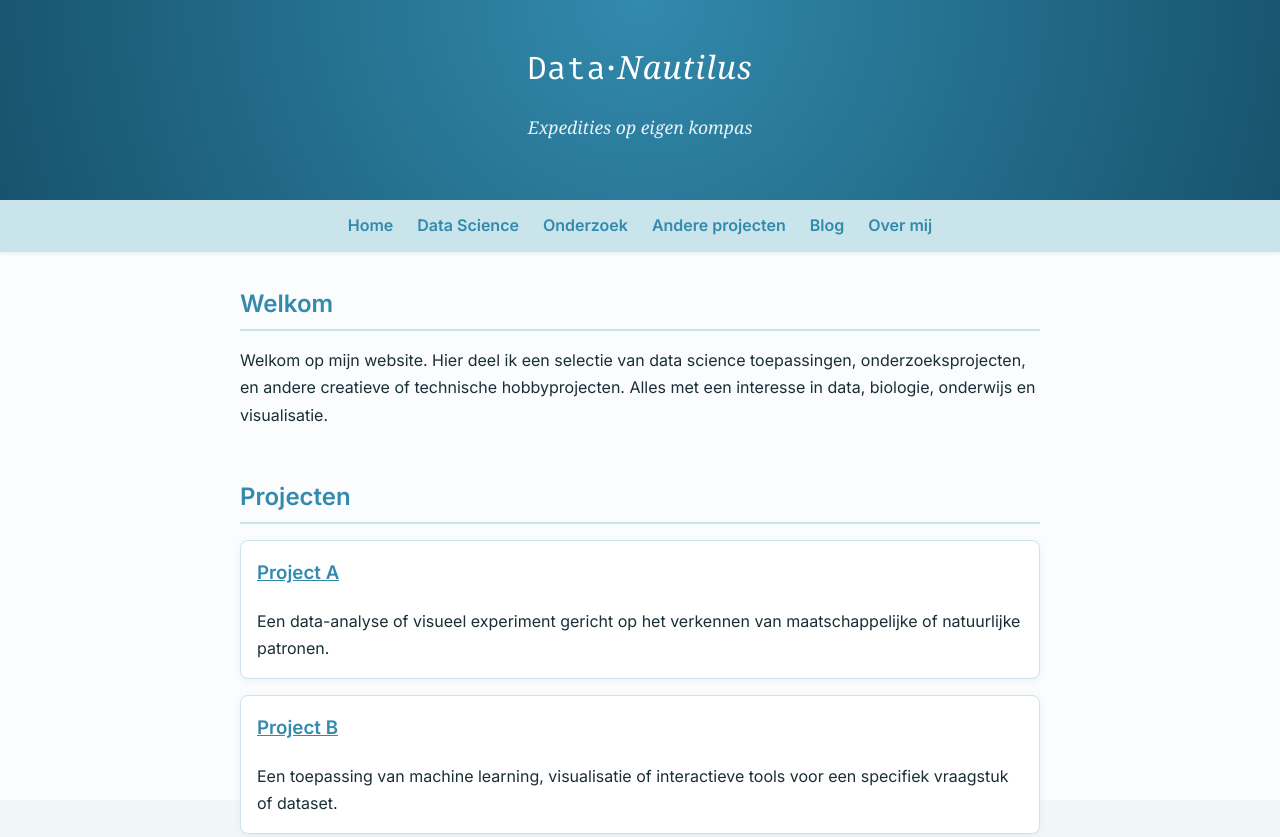
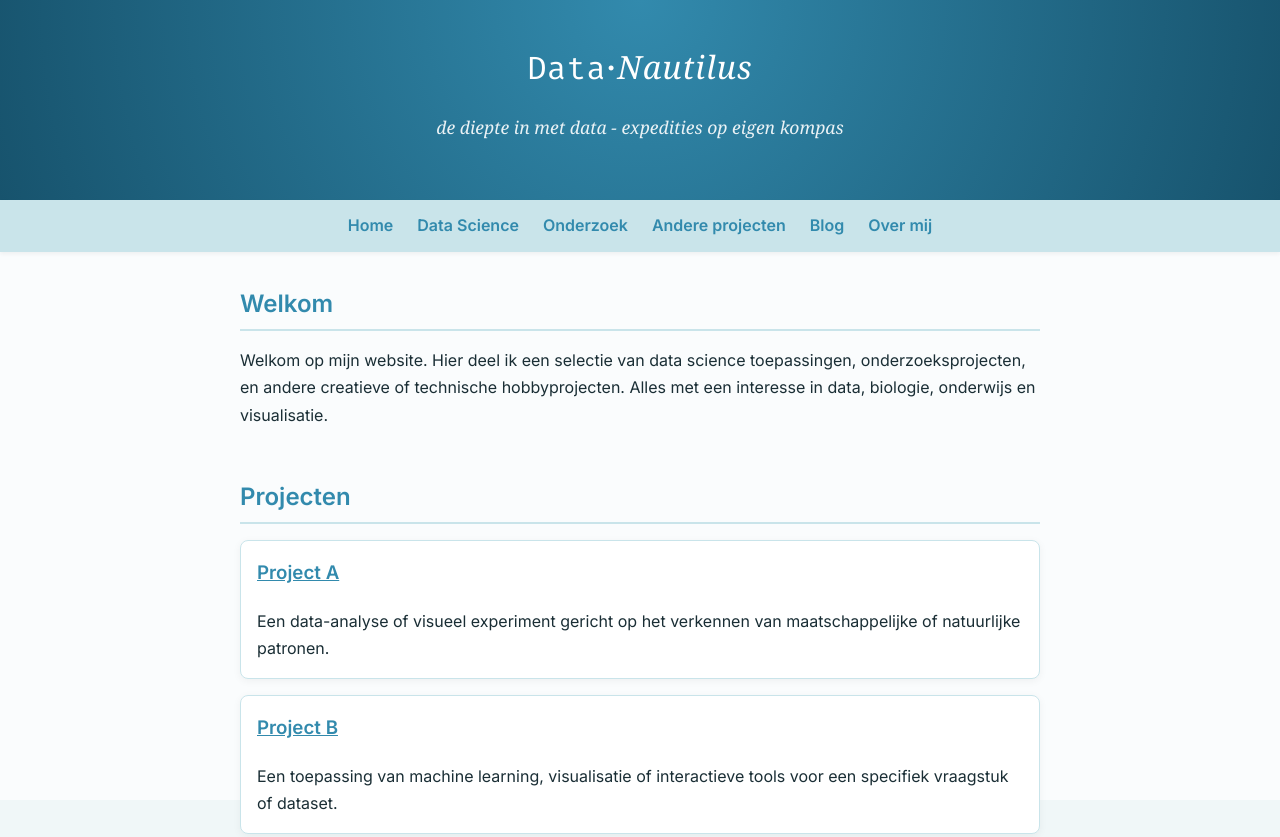
Before and after one commit to jorivdr/jorivanderraadt-website, a plain HTML site: page index.html in a window 1280 px wide. Shown: the top 837 px of the page. Drawn offline with Linux system fonts and the light colour scheme; a web font is replaced by a local one.

Commit message:
Update index.html

```diff
--- a/index.html
+++ b/index.html
@@ -3,7 +3,7 @@
 <head>
   <meta charset="UTF-8" />
   <meta name="viewport" content="width=device-width, initial-scale=1.0" />
-  <title>DataNautilus – expedities op eigen kompas</title>
+  <title>DataNautilus – de diepte in met data - expedities op eigen kompas</title>
   <link rel="stylesheet" href="https://fonts.googleapis.com/css2?family=Fira+Mono&family=Georgia&display=swap">
   <link rel="stylesheet" href="https://fonts.googleapis.com/css2?family=Inter:wght@400;600&family=Georgia&display=swap">
   <link rel="stylesheet" href="src/assets/css/style.css" />
@@ -13,7 +13,7 @@
   <h1>
     <span class="mono">Data</span><span class="separator">·</span><span class="serif">Nautilus</span>
   </h1>
-  <p>Expedities op eigen kompas</p>
+  <p>de diepte in met data - expedities op eigen kompas</p>
 </header>
 
   <nav>
```
